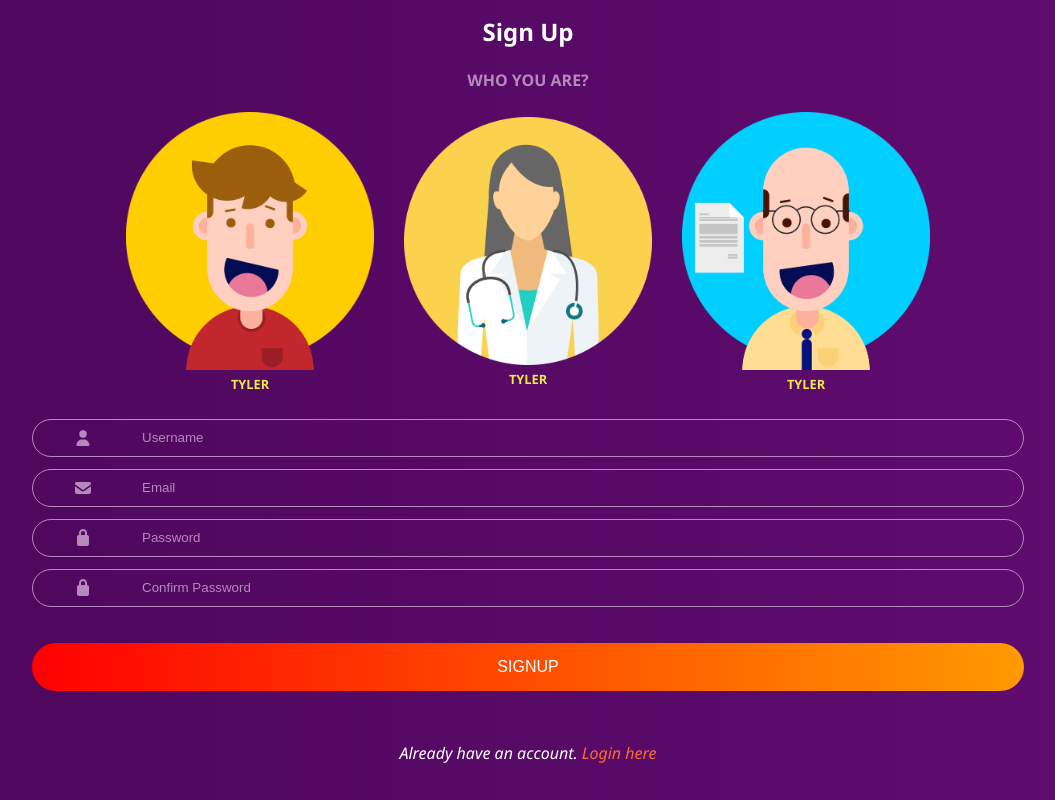
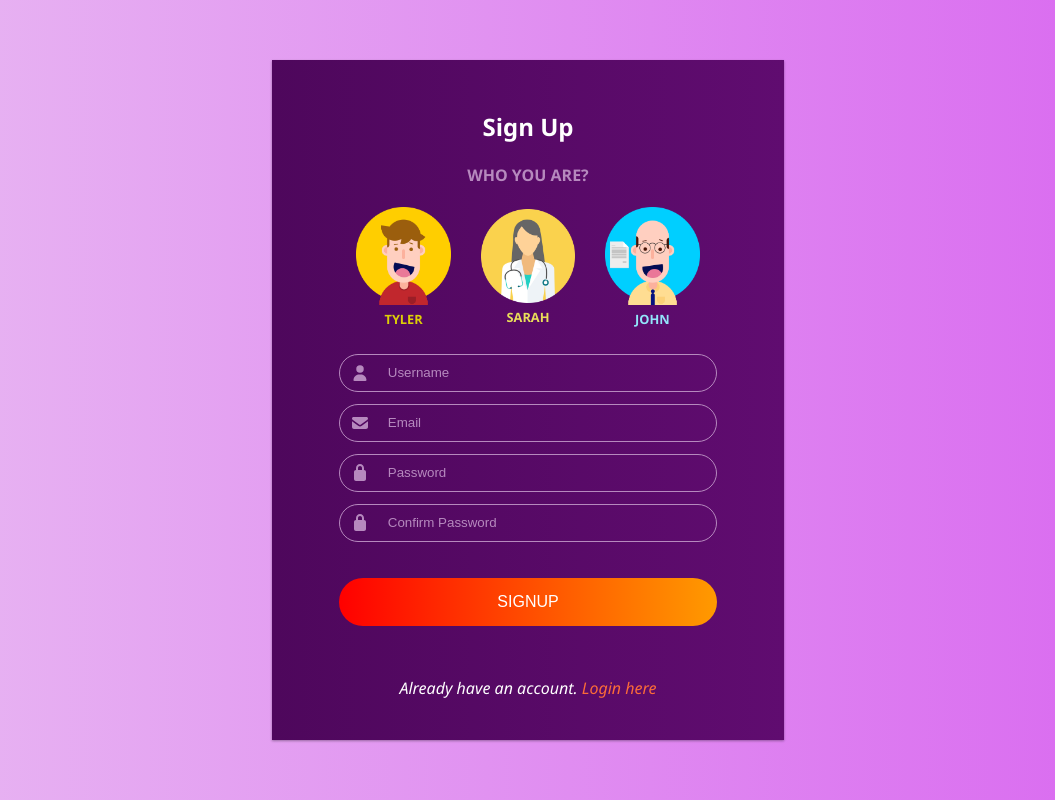
Before and after one commit to MeshachArinze/signup-ui, a plain HTML site: page index.html in a window 1280 px wide. Shown: the whole page, without its empty margins (112-1167 px from the left). Drawn offline with Linux system fonts and the light colour scheme.

Commit message:
styles: updated styles

```diff
--- a/css/index.css
+++ b/css/index.css
@@ -21,8 +21,8 @@ body {
     justify-content: center;
     align-items: center;
     overflow: hidden;
-    background: rgb(232,183,242);
-    background: linear-gradient(90deg, rgba(232,183,242,1) 0%, rgba(217,104,240,1) 100%);
+    background: rgb(78,7,92);
+    background: linear-gradient(90deg, rgba(78,7,92,1) 0%, rgba(96,12,112,1) 100%);
 }
 #signup-box {
     width: 100%;
@@ -69,7 +69,15 @@ body {
 }
 .avatar-title {
     font-size: 0.8rem;
-    color: rgb(235, 235, 68);
+}
+.tyler {
+    color: rgb(221, 207, 6);
+}
+.sarah {
+    color: rgb(233, 223, 89);
+}
+.john {
+    color: rgb(146, 229, 250);
 }
 .avatarHolder {
     width: 100%;
@@ -127,12 +135,17 @@ body {
     width: 100%;
     padding: 15px;
     border-radius: 50px;
-    background: rgb(255,0,0);
     border: none;
     font-size: 1rem;
+    background: rgb(255,0,0);
     background: linear-gradient(90deg, rgba(255,0,0,1) 0%, rgba(255,154,0,1) 100%);
     color: white;
     text-transform: uppercase;
+    cursor: pointer;
+    transition: border-radius 0.8s ease-in-out;
+}
+.my-form-control button:hover {
+     border-radius: 10px;
 }
 #login-user {
     font-style: italic;
@@ -141,3 +154,22 @@ body {
 #login-user span {
     color: rgb(252, 108, 56);
 }
+@media screen and (min-width: 600px) {
+    #mycontainer {
+        background: rgb(232,183,242);
+        background: linear-gradient(90deg, rgba(232,183,242,1) 0%, rgba(217,104,240,1) 100%);
+    }
+    #signup-box {
+        width: 60vw;
+        padding-top: 50px;
+        box-shadow: 0 1px 3px rgba(0,0,0,0.12), 0 1px 2px rgba(0,0,0,0.24);
+    }
+}
+@media screen and (min-width: 800px) {
+
+    #signup-box {
+        width: 40vw;
+        padding-top: 50px;
+        box-shadow: 0 1px 3px rgba(0,0,0,0.12), 0 1px 2px rgba(0,0,0,0.24);
+    }
+}
--- a/index.html
+++ b/index.html
@@ -14,26 +14,26 @@
             <div id="avatars">
                 <div class="avatar-box">
                     <div class="avatarHolder">
-                        <img src="avatar/tyler.png" alt="" srcset="">
+                        <img src="avatar/tyler.png" alt="tyler">
                     </div>
-                    <p class="avatar-title">
+                    <p class="avatar-title tyler">
                         tyler
                     </p>
                 </div>
                 <div class="avatar-box">
                     <div class="avatarHolder">
-                        <img src="avatar/sarah.png" alt="" srcset="">
+                        <img src="avatar/sarah.png" alt="sarah">
                     </div>
-                    <p class="avatar-title">
-                        tyler
+                    <p class="avatar-title sarah">
+                        sarah
                     </p>
                 </div>
                 <div class="avatar-box">
                     <div class="avatarHolder">
-                        <img src="avatar/john.png" alt="" srcset="">
+                        <img src="avatar/john.png" alt="john">
                     </div>
-                    <p class="avatar-title">
-                        tyler
+                    <p class="avatar-title john">
+                        john
                     </p>
                 </div>
             </div>
```
